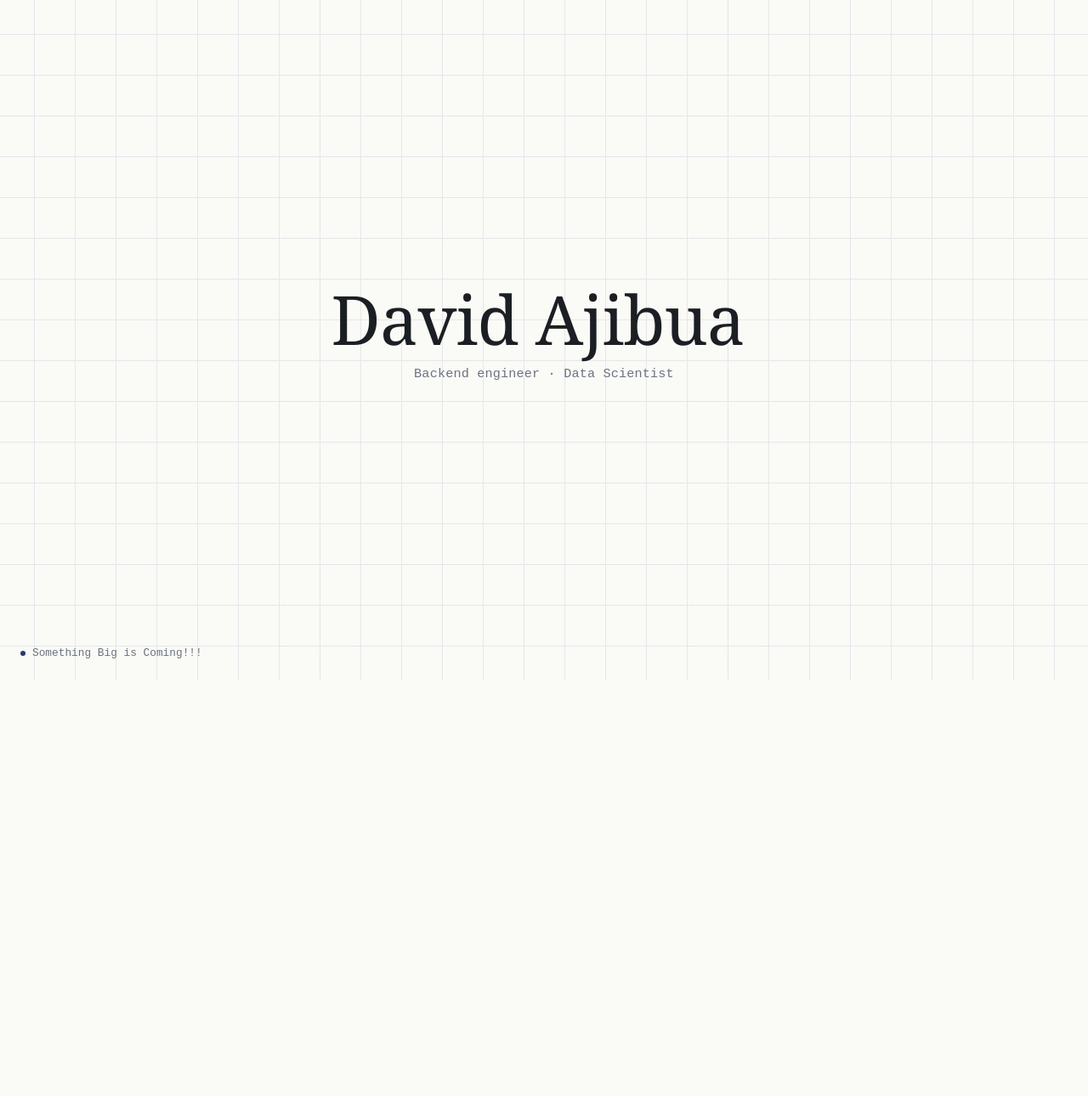
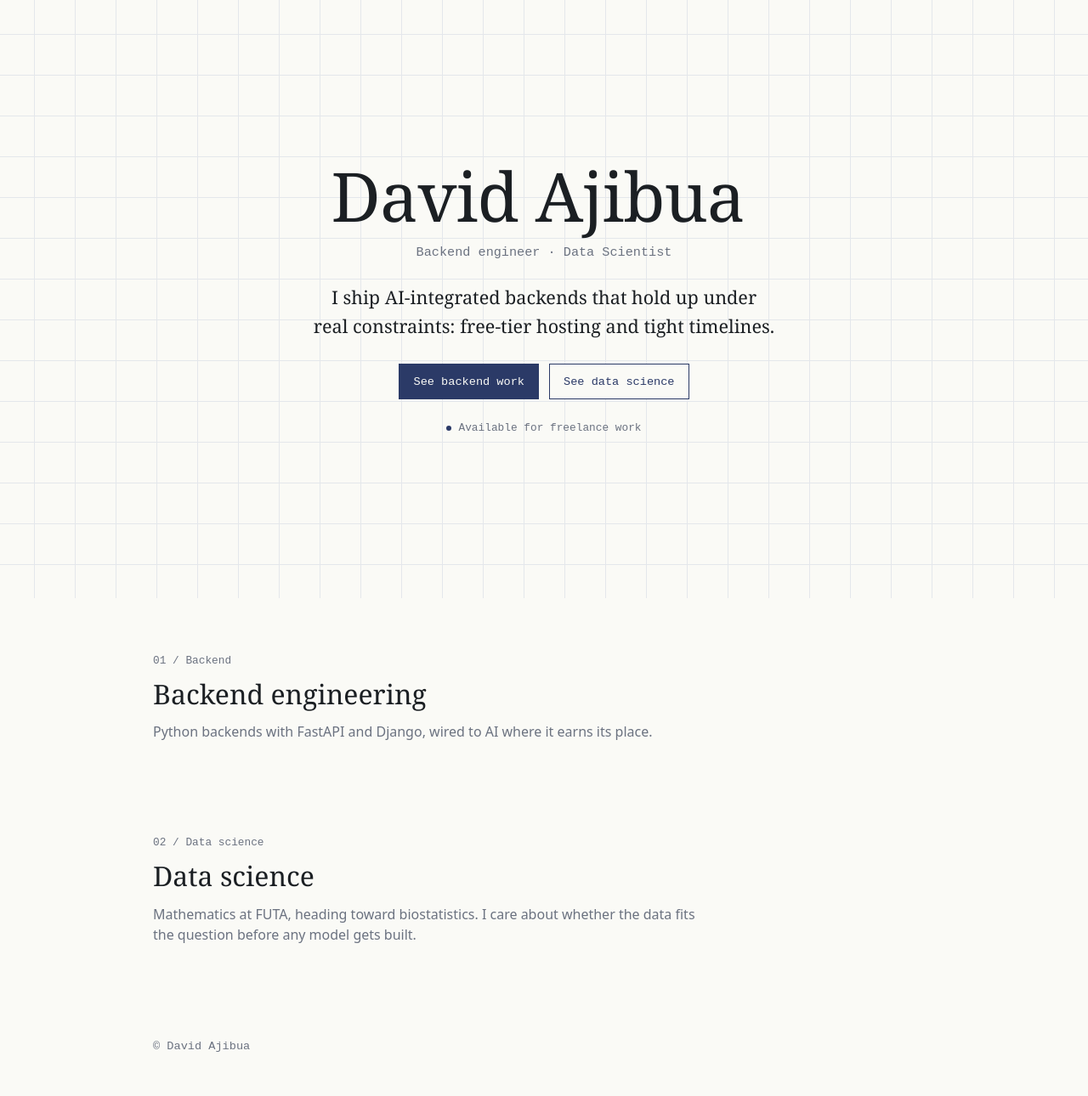
Before and after one commit to ajibua/davidcodes, a Python web app: template templates/index.html in a window 1280 px wide. Shown: the whole page at 85% size. Before the commit the page ends 800 px from the top, so only its background shows below. Run offline with Jinja, Linux system fonts and the light colour scheme; the template is opened without the code that fills it, so the values that code supplies are empty.

Commit message:
step 2: added a bit of my work

```diff
--- a/templates/index.html
+++ b/templates/index.html
@@ -4,7 +4,8 @@
 <head>
     <meta charset="UTF-8">
     <meta name="viewport" content="width=device-width, initial-scale=1.0">
-    <title>David Ajibua</title>
+    <title>David Ajibua | Backend Engineer &amp; Data Scientist</title>
+    <meta name="description" content="I ship AI-integrated backends that hold up under real constraints.">
     <style>
         :root {
             --paper: #FAFAF6;
@@ -12,26 +13,39 @@
             --accent: #2B3A67;
             --muted: #6B7280;
             --grid-line: #E4E7EB;
+            --card: #FFFFFF;
+            --mono: 'Courier New', ui-monospace, monospace;
+            --serif: Georgia, 'Times New Roman', serif;
         }
 
         * {
             box-sizing: border-box;
         }
 
-        html,
-        body {
-            margin: 0;
-            padding: 0;
-            height: 100%;
-            background: var(--paper);
-            color: var(--ink);
+        html {
+            scroll-behavior: smooth;
         }
 
         body {
+            margin: 0;
+            background: var(--paper);
+            color: var(--ink);
+            font-family: system-ui, -apple-system, 'Segoe UI', sans-serif;
+            line-height: 1.55;
+        }
+
+        a {
+            color: var(--accent);
+        }
+
+        /* Hero (keeps the grid look) */
+        .hero {
+            min-height: 88vh;
             display: flex;
             align-items: center;
             justify-content: center;
-            min-height: 100vh;
+            text-align: center;
+            padding: 2rem 1.25rem;
             background-image:
                 linear-gradient(var(--grid-line) 1px, transparent 1px),
                 linear-gradient(90deg, var(--grid-line) 1px, transparent 1px);
@@ -39,13 +53,8 @@
             background-position: center;
         }
 
-        main {
-            text-align: center;
-            padding: 2rem;
-        }
-
         .name {
-            font-family: Georgia, 'Times New Roman', serif;
+            font-family: var(--serif);
             font-weight: 500;
             font-size: clamp(2.5rem, 8vw, 5rem);
             line-height: 1;
@@ -75,22 +84,48 @@
         }
 
         .role {
-            font-family: 'Courier New', ui-monospace, monospace;
-            font-weight: 400;
+            font-family: var(--mono);
             font-size: 0.95rem;
             color: var(--muted);
-            margin-top: 1rem;
-            letter-spacing: 0.01em;
+            margin: 1rem 0 0;
         }
 
-        .status {
-            position: fixed;
-            bottom: 1.5rem;
-            left: 1.5rem;
-            font-family: 'Courier New', ui-monospace, monospace;
+        .pitch {
+            max-width: 34rem;
+            margin: 1.5rem auto 0;
+            font-family: var(--serif);
+            font-size: clamp(1.1rem, 2.6vw, 1.35rem);
+        }
+
+        .cta {
+            margin-top: 1.75rem;
+            display: flex;
+            gap: 0.75rem;
+            justify-content: center;
+            flex-wrap: wrap;
+        }
+
+        .btn {
+            font-family: var(--mono);
+            font-size: 0.85rem;
+            padding: 0.6rem 1rem;
+            border: 1px solid var(--accent);
+            color: var(--accent);
+            text-decoration: none;
+            background: var(--paper);
+        }
+
+        .btn.primary {
+            background: var(--accent);
+            color: var(--paper);
+        }
+
+        .avail {
+            margin-top: 1.5rem;
+            font-family: var(--mono);
             font-size: 0.8rem;
             color: var(--muted);
-            display: flex;
+            display: inline-flex;
             align-items: center;
             gap: 0.5rem;
         }
@@ -102,7 +137,112 @@
             background: var(--accent);
         }
 
+        /* Sections */
+        section {
+            max-width: 60rem;
+            margin: 0 auto;
+            padding: 4rem 1.25rem 1rem;
+        }
+
+        .label {
+            font-family: var(--mono);
+            font-size: 0.8rem;
+            color: var(--muted);
+            margin: 0;
+        }
+
+        h2 {
+            font-family: var(--serif);
+            font-weight: 500;
+            font-size: 2rem;
+            margin: 0.25rem 0 0.5rem;
+        }
+
+        .intro {
+            color: var(--muted);
+            max-width: 40rem;
+            margin: 0 0 1.75rem;
+        }
+
+        .grid {
+            display: grid;
+            gap: 1rem;
+            grid-template-columns: repeat(auto-fill, minmax(17rem, 1fr));
+        }
+
+        .card {
+            background: var(--card);
+            border: 1px solid var(--grid-line);
+            padding: 1.25rem;
+            display: flex;
+            flex-direction: column;
+        }
+
+        .card h3 {
+            font-family: var(--serif);
+            font-weight: 500;
+            font-size: 1.25rem;
+            margin: 0 0 0.5rem;
+        }
+
+        .card p {
+            margin: 0 0 1rem;
+            font-size: 0.95rem;
+        }
+
+        .tags {
+            display: flex;
+            flex-wrap: wrap;
+            gap: 0.35rem;
+            margin-top: auto;
+            padding: 0;
+            list-style: none;
+        }
+
+        .tags li {
+            font-family: var(--mono);
+            font-size: 0.72rem;
+            color: var(--accent);
+            border: 1px solid var(--grid-line);
+            padding: 0.1rem 0.45rem;
+        }
+
+        .links {
+            margin-top: 0.85rem;
+            display: flex;
+            gap: 1rem;
+            font-family: var(--mono);
+            font-size: 0.82rem;
+        }
+
+        .badge {
+            font-family: var(--mono);
+            font-size: 0.7rem;
+            color: var(--muted);
+            border: 1px dashed var(--muted);
+            padding: 0 0.4rem;
+            margin-left: 0.4rem;
+            vertical-align: middle;
+        }
+
+        footer {
+            max-width: 60rem;
+            margin: 0 auto;
+            padding: 4rem 1.25rem 3rem;
+            font-family: var(--mono);
+            font-size: 0.85rem;
+            color: var(--muted);
+            display: flex;
+            flex-wrap: wrap;
+            gap: 1rem;
+            justify-content: space-between;
+        }
+
         @media (prefers-reduced-motion: reduce) {
+            html {
+                scroll-behavior: auto;
+            }
+
             .caret {
                 animation: none;
                 opacity: 1;
@@ -112,14 +252,60 @@
 </head>
 
 <body>
-    <main>
-        <h1 class="name">David Ajibua<span class="caret">&nbsp;</span></h1>
-        <p class="role">Backend engineer &middot; Data Scientist</p>
-    </main>
-    <div class="status">
-        <span class="dot"></span>
-        <span>Something Big is Coming!!!</span>
-    </div>
+    <header class="hero">
+        <div>
+            <h1 class="name">David Ajibua<span class="caret">&nbsp;</span></h1>
+            <p class="role">Backend engineer &middot; Data Scientist</p>
+            <p class="pitch">I ship AI-integrated backends that hold up under real constraints: free-tier hosting and
+                tight timelines.</p>
+            <div class="cta">
+                <a class="btn primary" href="#backend">See backend work</a>
+                <a class="btn" href="#data-science">See data science</a>
+            </div>
+            <div class="avail"><span class="dot"></span><span>Available for freelance work</span></div>
+        </div>
+    </header>
+
+    <section id="backend">
+        <p class="label">01 / Backend</p>
+        <h2>Backend engineering</h2>
+        <p class="intro">Python backends with FastAPI and Django, wired to AI where it earns its place.</p>
+        <div class="grid">
+            {% for p in backend %}
+            <article class="card">
+                <h3>{{ p.name }}</h3>
+                <p>{{ p.blurb }}</p>
+                <ul class="tags">{% for t in p.stack %}<li>{{ t }}</li>{% endfor %}</ul>
+                {% if p.links %}<div class="links">{% for label, url in p.links %}<a href="{{ url }}" target="_blank"
+                        rel="noopener">{{ label }} &rarr;</a>{% endfor %}</div>{% endif %}
+            </article>
+            {% endfor %}
+        </div>
+    </section>
+
+    <section id="data-science">
+        <p class="label">02 / Data science</p>
+        <h2>Data science</h2>
+        <p class="intro">Mathematics at FUTA, heading toward biostatistics. I care about whether the data fits the
+            question before any model gets built.</p>
+        <div class="grid">
+            {% for p in data_science %}
+            <article class="card">
+                <h3>{{ p.name }}{% if p.status %}<span class="badge">{{ p.status }}</span>{% endif %}</h3>
+                <p>{{ p.blurb }}</p>
+                <ul class="tags">{% for t in p.stack %}<li>{{ t }}</li>{% endfor %}</ul>
+                {% if p.links %}<div class="links">{% for label, url in p.links %}<a href="{{ url }}" target="_blank"
+                        rel="noopener">{{ label }} &rarr;</a>{% endfor %}</div>{% endif %}
+            </article>
+            {% endfor %}
+        </div>
+    </section>
+
+    <footer>
+        <span>&copy; David Ajibua</span>
+        <span>{% for label, url in contact %}<a href="{{ url }}" target="_blank" rel="noopener">{{ label }}</a>{% if not
+            forloop.last %} &middot; {% endif %}{% endfor %}</span>
+    </footer>
 </body>
 
 </html>
```
Also changed, not shown: portfolio/views.py (+60 -2 lines).
